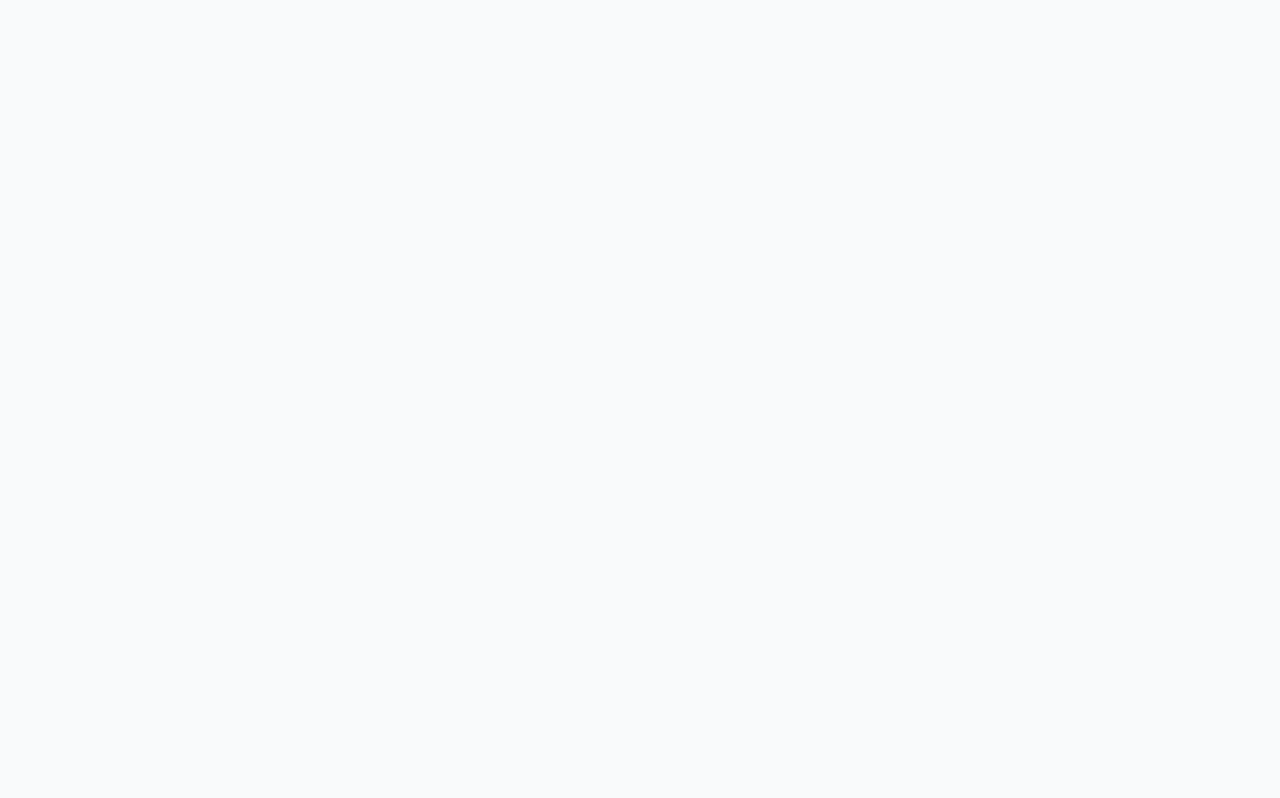
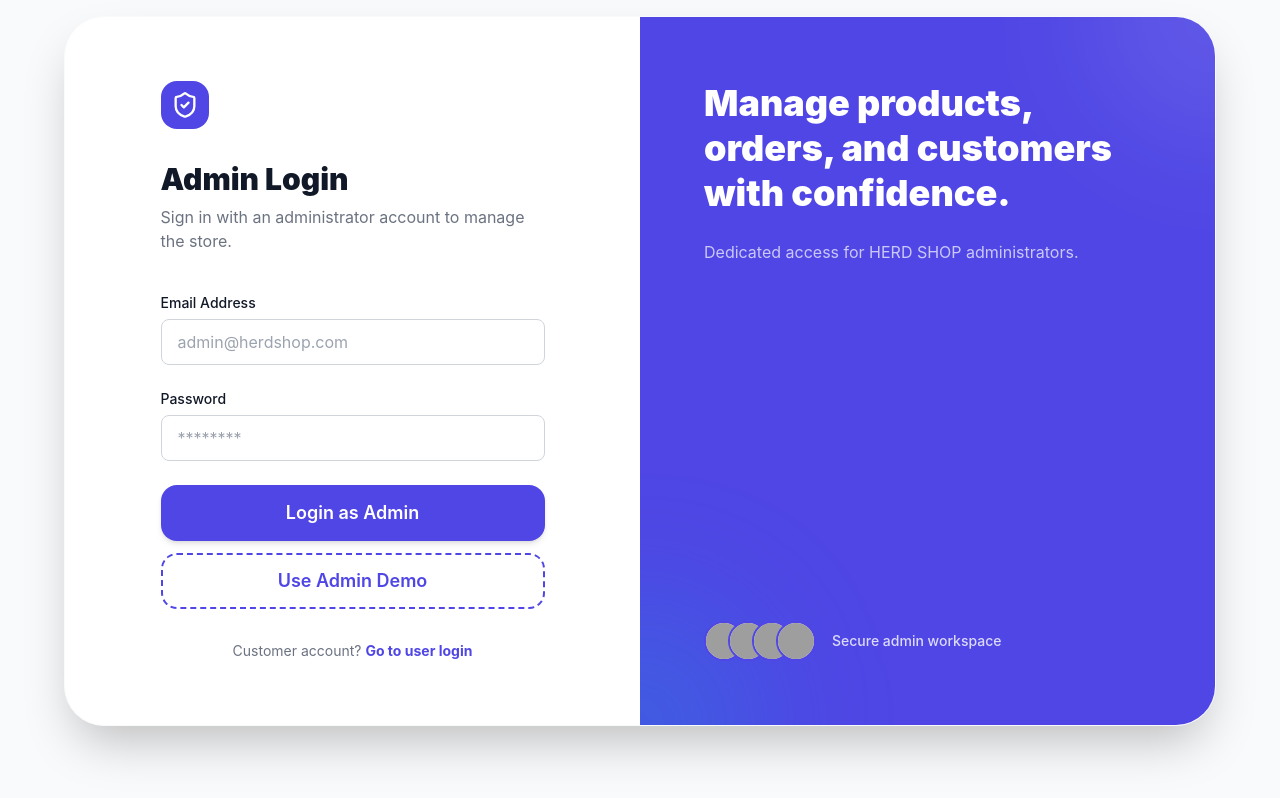
Before and after one commit to sajusun/head-shop, a React app: page /admin/login in a window 1280 px wide. Before the commit this address had no page. Built offline with nearby package versions, Linux system fonts and the light colour scheme; grey boxes are pictures that could not be loaded; the HTML template or start-up script is replaced by a standard one.

Commit message:
add submit review

```diff
--- a/src/features/reviews/ReviewForm.jsx
+++ b/src/features/reviews/ReviewForm.jsx
@@ -9,21 +9,22 @@ const ReviewForm = ({ productId }) => {
   const [comment, setComment] = useState('');
   const dispatch = useDispatch();
   const { user } = useSelector(state => state.auth);
+  const { loading, error } = useSelector(state => state.reviews || {});
 
-  const handleSubmit = (e) => {
+  const handleSubmit = async (e) => {
     e.preventDefault();
     if (!comment.trim()) return;
 
-    dispatch(addReview({
+    const result = await dispatch(addReview({
       productId,
-      userId: user.id,
-      userName: user.name,
       rating,
       comment,
     }));
 
-    setComment('');
-    setRating(5);
+    if (addReview.fulfilled.match(result)) {
+      setComment('');
+      setRating(5);
+    }
   };
 
   if (!user) {
@@ -56,7 +57,13 @@ const ReviewForm = ({ productId }) => {
         />
       </div>
 
-      <Button type="submit" className="w-full">Submit Review</Button>
+      {error && (
+        <p className="text-sm text-red-500 mb-4">{error}</p>
+      )}
+
+      <Button type="submit" className="w-full" disabled={loading}>
+        {loading ? 'Submitting...' : 'Submit Review'}
+      </Button>
     </form>
   );
 };
--- a/src/pages/AuthPage.jsx
+++ b/src/pages/AuthPage.jsx
@@ -1,57 +1,79 @@
 import React, { useState } from 'react';
 import { useDispatch, useSelector } from 'react-redux';
-import { login, register } from '../features/auth/authSlice';
-import { useNavigate, Link } from 'react-router-dom';
+import { Link, useNavigate } from 'react-router-dom';
+import { ShieldCheck, ShoppingBag } from 'lucide-react';
+import { login, logout, register } from '../features/auth/authSlice';
 import Button from '../components/Button';
 import Input from '../components/Input';
-import { ShoppingBag, ArrowRight } from 'lucide-react';
-import { motion } from 'framer-motion';
 
-const AuthPage = () => {
+const AuthPage = ({ mode = 'user' }) => {
+  const isAdminLogin = mode === 'admin';
+  const canRegister = !isAdminLogin;
   const [isLogin, setIsLogin] = useState(true);
   const [formData, setFormData] = useState({ email: '', password: '', name: '' });
+  const [roleError, setRoleError] = useState('');
   const dispatch = useDispatch();
   const navigate = useNavigate();
   const { loading, error } = useSelector(state => state.auth);
 
   const handleSubmit = async (e) => {
     e.preventDefault();
-    const action = isLogin ? login : register;
+    setRoleError('');
+
+    const action = isLogin || isAdminLogin ? login : register;
     const resultAction = await dispatch(action(formData));
-    if (action.fulfilled.match(resultAction)) {
+
+    if (!action.fulfilled.match(resultAction)) return;
+
     const user = resultAction.payload.user;
-      if (user && user.role === 'admin') {
+
+    if (isAdminLogin) {
+      if (user?.role === 'admin') {
         navigate('/admin');
       } else {
-        navigate('/profile');
+        dispatch(logout());
+        setRoleError('This account is not allowed to access the admin panel.');
       }
+      return;
     }
+
+    navigate(user?.role === 'admin' ? '/admin' : '/profile');
   };
 
   const handleChange = (e) => {
     setFormData({ ...formData, [e.target.name]: e.target.value });
   };
 
+  const fillDemoCredentials = () => {
+    setFormData(
+      isAdminLogin
+        ? { email: 'admin@herdshop.com', password: 'admin123', name: '' }
+        : { email: 'user@herdshop.com', password: 'user123', name: '' }
+    );
+  };
+
   return (
     <div className="min-h-[calc(100vh-64px)] flex items-center justify-center p-4">
       <div className="max-w-6xl w-full grid grid-cols-1 lg:grid-cols-2 bg-white rounded-[40px] shadow-2xl overflow-hidden border border-gray-50">
-
-        {/* Form Side */}
         <div className="p-8 sm:p-16">
           <div className="max-w-sm mx-auto">
             <div className="w-12 h-12 bg-primary rounded-2xl flex items-center justify-center text-white mb-8">
-              <ShoppingBag size={28} />
+              {isAdminLogin ? <ShieldCheck size={28} /> : <ShoppingBag size={28} />}
             </div>
 
             <h1 className="text-3xl font-black text-text mb-2">
-              {isLogin ? 'Welcome Back' : 'Create Account'}
+              {isAdminLogin ? 'Admin Login' : isLogin ? 'User Login' : 'Create Account'}
             </h1>
             <p className="text-gray-500 mb-10">
-              {isLogin ? 'Enter your details to access your account' : 'Start your journey with premium products'}
+              {isAdminLogin
+                ? 'Sign in with an administrator account to manage the store.'
+                : isLogin
+                  ? 'Enter your details to access your customer account.'
+                  : 'Start your journey with premium products.'}
             </p>
 
             <form onSubmit={handleSubmit} className="space-y-6">
-              {!isLogin && (
+              {!isLogin && canRegister && (
                 <Input
                   label="Full Name"
                   name="name"
@@ -61,68 +83,94 @@ const AuthPage = () => {
                   required
                 />
               )}
+
               <Input
                 label="Email Address"
                 name="email"
                 type="email"
-                placeholder="john@example.com"
+                placeholder={isAdminLogin ? 'admin@herdshop.com' : 'user@herdshop.com'}
                 value={formData.email}
                 onChange={handleChange}
                 required
               />
+
               <Input
                 label="Password"
                 name="password"
                 type="password"
-                placeholder="••••••••"
+                placeholder="********"
                 value={formData.password}
                 onChange={handleChange}
                 required
               />
 
               {error && <p className="text-sm text-red-500 font-medium">{error}</p>}
+              {roleError && <p className="text-sm text-red-500 font-medium">{roleError}</p>}
 
               <div className="space-y-3">
                 <Button type="submit" size="lg" className="w-full rounded-2xl h-14" loading={loading}>
-                  {isLogin ? 'Login' : 'Register'}
+                  {isAdminLogin ? 'Login as Admin' : isLogin ? 'Login' : 'Register'}
                 </Button>
 
-                {isLogin && (
+                {(isLogin || isAdminLogin) && (
                   <Button
                     type="button"
                     variant="outline"
                     size="lg"
                     className="w-full rounded-2xl h-14 border-dashed border-2 hover:bg-gray-50"
-                    onClick={() => {
-                      setFormData({ email: 'john@example.com', password: 'password' });
-                      // We'll let the user click submit or we can trigger it
-                    }}
+                    onClick={fillDemoCredentials}
                   >
-                    Use Demo Credentials
+                    {isAdminLogin ? 'Use Admin Demo' : 'Use User Demo'}
                   </Button>
                 )}
               </div>
             </form>
 
+            {canRegister ? (
               <p className="mt-8 text-center text-gray-500 text-sm">
-              {isLogin ? "Don't have an account?" : "Already have an account?"}{' '}
+                {isLogin ? "Don't have an account?" : 'Already have an account?'}{' '}
                 <button
-                onClick={() => setIsLogin(!isLogin)}
+                  onClick={() => {
+                    setRoleError('');
+                    setIsLogin(!isLogin);
+                  }}
                   className="text-primary font-bold hover:underline"
                 >
                   {isLogin ? 'Create one' : 'Login here'}
                 </button>
               </p>
+            ) : (
+              <p className="mt-8 text-center text-gray-500 text-sm">
+                Customer account?{' '}
+                <Link to="/login" className="text-primary font-bold hover:underline">
+                  Go to user login
+                </Link>
+              </p>
+            )}
+
+            {!isAdminLogin && (
+              <p className="mt-3 text-center text-gray-500 text-sm">
+                Store manager?{' '}
+                <Link to="/admin/login" className="text-primary font-bold hover:underline">
+                  Admin login
+                </Link>
+              </p>
+            )}
           </div>
         </div>
 
-        {/* Brand Side */}
         <div className="hidden lg:flex bg-primary p-16 flex-col justify-between relative overflow-hidden">
           <div className="relative z-10">
             <h2 className="text-4xl font-black text-white leading-tight mb-6">
-              "The best way to predict the future is to create it."
+              {isAdminLogin
+                ? 'Manage products, orders, and customers with confidence.'
+                : '"The best way to predict the future is to create it."'}
             </h2>
-            <p className="text-primary-foreground/80 text-white/70">Join 10,000+ members getting exclusive access to limited edition releases and members-only pricing.</p>
+            <p className="text-white/70">
+              {isAdminLogin
+                ? 'Dedicated access for HERD SHOP administrators.'
+                : 'Join 10,000+ members getting exclusive access to limited edition releases and members-only pricing.'}
+            </p>
           </div>
 
           <div className="relative z-10 flex items-center gap-4">
@@ -133,10 +181,11 @@ const AuthPage = () => {
                 </div>
               ))}
             </div>
-            <span className="text-white/80 text-sm font-medium">Join our growing community</span>
+            <span className="text-white/80 text-sm font-medium">
+              {isAdminLogin ? 'Secure admin workspace' : 'Join our growing community'}
+            </span>
           </div>
 
-          {/* Decorative shapes */}
           <div className="absolute top-0 right-0 w-64 h-64 bg-white/10 rounded-full blur-3xl -mr-32 -mt-32"></div>
           <div className="absolute bottom-0 left-0 w-64 h-64 bg-secondary/20 rounded-full blur-3xl -ml-32 -mb-32"></div>
         </div>
--- /dev/null
+++ b/src/pages/UserLoginPage.jsx
@@ -0,0 +1,5 @@
+import AuthPage from './AuthPage';
+
+const UserLoginPage = () => <AuthPage mode="user" />;
+
+export default UserLoginPage;
--- /dev/null
+++ b/src/pages/admin/AdminLoginPage.jsx
@@ -0,0 +1,5 @@
+import AuthPage from '../AuthPage';
+
+const AdminLoginPage = () => <AuthPage mode="admin" />;
+
+export default AdminLoginPage;
--- a/src/routes/AppRoutes.jsx
+++ b/src/routes/AppRoutes.jsx
@@ -10,7 +10,7 @@ const ProductListingPage = lazy(() => import('../pages/ProductListingPage'));
 const ProductDetailsPage = lazy(() => import('../pages/ProductDetailsPage'));
 const CartPage = lazy(() => import('../pages/CartPage'));
 const CheckoutPage = lazy(() => import('../pages/CheckoutPage'));
-const AuthPage = lazy(() => import('../pages/AuthPage'));
+const UserLoginPage = lazy(() => import('../pages/UserLoginPage'));
 const ProfilePage = lazy(() => import('../pages/ProfilePage'));
 const AboutPage = lazy(() => import('../pages/AboutPage'));
 const FavoritesPage = lazy(() => import('../pages/FavoritesPage'));
@@ -26,6 +26,7 @@ const AdminUsers = lazy(() => import('../pages/admin/AdminUsers'));
 const AdminBlogs = lazy(() => import('../pages/admin/AdminBlogs'));
 const AdminNewsletter = lazy(() => import('../pages/admin/AdminNewsletter'));
 const AdminLayout = lazy(() => import('../components/admin/AdminLayout'));
+const AdminLoginPage = lazy(() => import('../pages/admin/AdminLoginPage'));
 
 // add public pages for footer
 const AccessibilityPage = lazy(() => import('../pages/AccessibilityPage'));
@@ -51,7 +52,7 @@ const AdminRoute = ({ children }) => {
   const currentToken = token || localStorage.getItem('token');
 
   if (!currentUser || !currentToken || currentUser.role !== 'admin') {
-    return <Navigate to="/" replace />;
+    return <Navigate to="/admin/login" replace />;
   }
 
   return children;
@@ -76,7 +77,7 @@ const AppRoutes = () => {
           <Route path="gallery" element={<GalleryPage />} />
           <Route path="cart" element={<CartPage />} />
           <Route path="checkout" element={<CheckoutPage />} />
-          <Route path="login" element={<AuthPage />} />
+          <Route path="login" element={<UserLoginPage />} />
 
   {/* Public Legal & Settings Pages */}
           <Route path="accessibility" element={<AccessibilityPage />} />
@@ -115,6 +116,8 @@ const AppRoutes = () => {
           />
         </Route>
 
+        <Route path="/admin/login" element={<AdminLoginPage />} />
+
         {/* Admin Routes */}
         <Route
           path="/admin"
--- a/src/services/api.js
+++ b/src/services/api.js
@@ -26,9 +26,10 @@ api.interceptors.request.use(
 api.interceptors.response.use(
   (response) => response,
   (error) => {
-    if (error.response && error.response.status === 401) {
+    if (error.response && error.response.status === 401 && localStorage.getItem('token')) {
       // Handle unauthorized access (e.g., logout user)
       localStorage.removeItem('token');
+      localStorage.removeItem('user');
       window.location.href = '/login';
     }
     return Promise.reject(error);
--- a/src/services/authService.js
+++ b/src/services/authService.js
@@ -1,6 +1,15 @@
 import api from './api';
 import API_CONFIG from '../config/api';
 import { mockUser } from '../mock/users';
+
+const mockAdmin = {
+  ...mockUser,
+  id: '1',
+  name: 'Admin User',
+  email: 'admin@herdshop.com',
+  role: 'admin',
+  token: 'mock-admin-token',
+};
 
 const authService = {
   login: async (credentials) => {
@@ -8,7 +17,9 @@ const authService = {
       return new Promise((resolve, reject) => {
         setTimeout(() => {
           if (credentials.email === 'john@example.com' && credentials.password === 'password') {
-            resolve({ data: mockUser });
+            resolve({ data: { ...mockUser, role: 'user' } });
+          } else if (credentials.email === 'admin@herdshop.com' && credentials.password === 'admin123') {
+            resolve({ data: mockAdmin });
           } else {
             reject({ response: { data: { message: 'Invalid credentials' } } });
           }
@@ -21,7 +32,7 @@ const authService = {
   register: async (userData) => {
     if (!API_CONFIG.USE_API) {
       return new Promise((resolve) => {
-        setTimeout(() => resolve({ data: { ...mockUser, ...userData } }), 1000);
+        setTimeout(() => resolve({ data: { ...mockUser, ...userData, role: 'user' } }), 1000);
       });
     }
     return api.post(`${API_CONFIG.ENDPOINTS.AUTH}/register`, userData);
@@ -33,7 +44,7 @@ const authService = {
         setTimeout(() => resolve({ data: mockUser }), 500);
       });
     }
-    return api.get(`${API_CONFIG.ENDPOINTS.AUTH}/profile`);
+    return api.get(`${API_CONFIG.ENDPOINTS.AUTH}/user-profile`);
   }
 };
 
```
Also changed, not shown: src/features/auth/authSlice.js (+23 -7 lines), src/features/reviews/reviewSlice.js (+33 -8 lines), src/pages/ProductDetailsPage.jsx (+9 -6 lines), src/services/reviewService.js (+8 -2 lines). Lines whose indentation alone changed are shown as unchanged.
